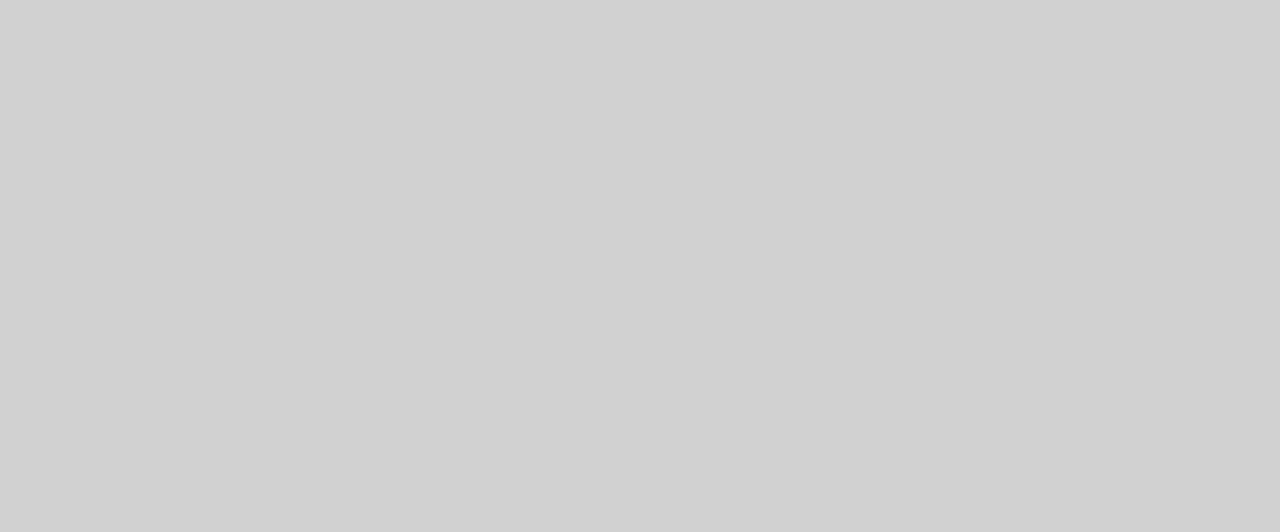
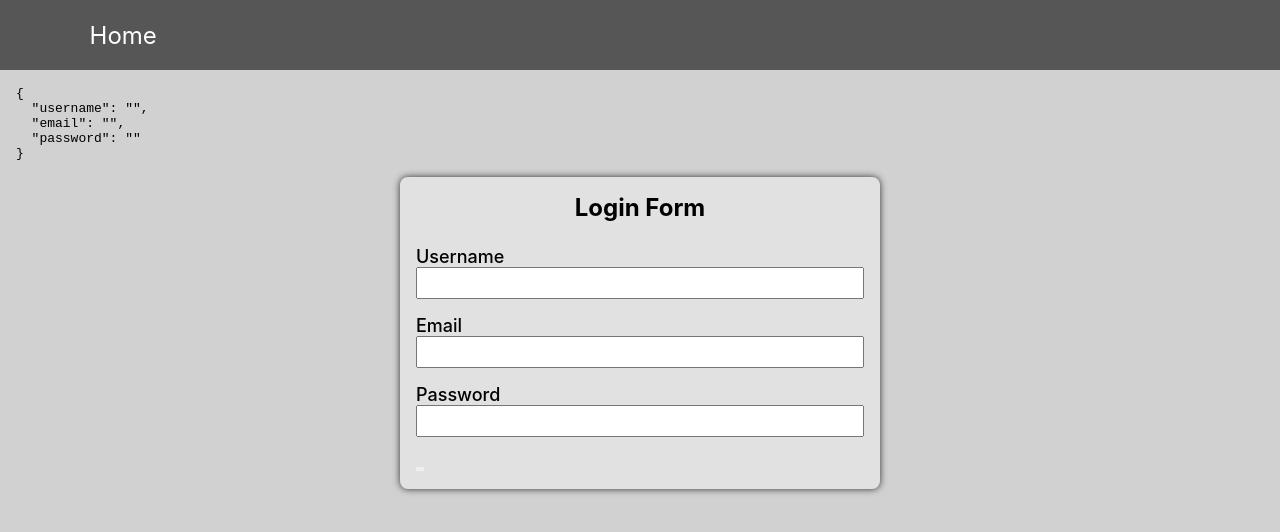
Before and after one commit to KingBogo303/react-practice, a React (Create React App) app: page /loginForm in a window 1280 px wide. Before the commit this address had no page. Shown: the top 532 px of the page. Built offline with nearby package versions, Linux system fonts and the light colour scheme.

Commit message:
created form validation mockup

```diff
--- a/src/App.css
+++ b/src/App.css
@@ -1,52 +1,6 @@
-/* .App {
-  text-align: center;
+.AppContent {
+  display: flex;
+  justify-content: space-between;
+  flex-wrap: wrap;
+  padding: 50px 10%;
 }
-
-.App-logo {
-  height: 40vmin;
-  pointer-events: none;
-}
-
-@media (prefers-reduced-motion: no-preference) {
-  .App-logo {
-    animation: App-logo-spin infinite 20s linear;
-  }
-}
-.App {
-  margin-top: 50px;
-}
-.App-header {
-  background-color: #282c34;
-
-  min-height: 100vh;
-  display: flex;
-  flex-direction: column;
-  align-items: center;
-  justify-content: center;
-  font-size: calc(10px + 2vmin);
-  color: white;
-}
-.container {
-  width: 80%;
-  display: grid;
-  grid-template-columns: 2fr 1fr;
-  max-width: 700px;
-  background-color: rgb(148, 113, 48);
-  margin-inline: auto;
-  box-shadow: 0 0 20px 3px rgba(0, 0, 0, 0.059);
-}
-.left {
-  background-color: rgba(255, 200, 97, 0.973);
-}
-.App-link {
-  color: #61dafb;
-}
-
-@keyframes App-logo-spin {
-  from {
-    transform: rotate(0deg);
-  }
-  to {
-    transform: rotate(360deg);
-  }
-} */
--- a/src/App.js
+++ b/src/App.js
@@ -1,15 +1,23 @@
 import React from "react";
+import "./App.css";
+import { Link } from "react-router-dom";
+
 function App() {
   return (
     <div className="App">
-      <div>
-        <a href="./todo">Todo</a>
-      </div>
-      <div>
-        <a href="./user">User</a>
-      </div>
-      <div>
-        <a href="./newTodo">NewTodo</a>
+      <div className="AppContent">
+        <div>
+          <Link to="./todo">Todo</Link>
+        </div>
+        <div>
+          <Link to="./user">User</Link>
+        </div>
+        <div>
+          <Link to="./newTodo">NewTodo</Link>
+        </div>
+        <div>
+          <Link to="./loginForm">Login Form</Link>
+        </div>
       </div>
     </div>
   );
--- /dev/null
+++ b/src/Projects/Login/LoginForm.js
@@ -0,0 +1,57 @@
+import React, { useState } from "react";
+import styles from "./LoginForm.module.css";
+
+const LoginForm = () => {
+  const initialValues = { username: "", email: "", password: "" };
+  const [formValues, setFormValues] = useState(initialValues);
+
+  const handleChange = (e) => {
+    const { name, value } = e.target;
+    // setFormValues({})
+    setFormValues((prevState) => ({ ...prevState, [name]: value }));
+  };
+  return (
+    <div className={styles.LoginForm}>
+      <pre>{JSON.stringify(formValues, undefined, 2)}</pre>
+      <form className={styles.form}>
+        <h2 className={styles.head}>Login Form</h2>
+        <div className={styles.box}>
+          <label htmlFor="username">Username</label>
+          <input
+            value={formValues.username}
+            onChange={handleChange}
+            type="username"
+            id="username"
+            name="username"
+          />
+        </div>
+        <div className={styles.box}>
+          <label htmlFor="email">Email</label>
+          <input
+            value={formValues.email}
+            onChange={handleChange}
+            type="email"
+            id="email"
+            name="email"
+          />
+        </div>
+        <div className={styles.box}>
+          <label htmlFor="password">Password</label>
+          <input
+            value={formValues.password}
+            onChange={handleChange}
+            type="password"
+            id="password"
+            name="password"
+          />
+        </div>
+        <div className={styles.btn_bx}>
+          <button type="reset"></button>
+          <button type="submit"></button>
+        </div>
+      </form>
+    </div>
+  );
+};
+
+export default LoginForm;
--- /dev/null
+++ b/src/Projects/Login/LoginForm.module.css
@@ -0,0 +1,27 @@
+.LoginForm {
+  padding: 1rem;
+}
+.form {
+  margin-inline: auto;
+  margin-block: 1rem;
+  background-color: #e1e1e1;
+  padding: 1rem;
+  border-radius: 0.5rem;
+  width: 30rem;
+  max-width: 100%;
+  box-shadow: 0 0 7px #303030;
+}
+.box {
+  display: flex;
+  flex-direction: column;
+  margin-bottom: 1rem;
+}
+.box input {
+  font-size: 16px;
+}
+.head {
+  text-align: center;
+  margin-bottom: 1.5rem;
+}
+.btn_bx {
+}
--- a/src/index.css
+++ b/src/index.css
@@ -20,3 +20,15 @@ code {
   font-family: source-code-pro, Menlo, Monaco, Consolas, "Courier New",
     monospace;
 }
+.header {
+  display: flex;
+  align-items: center;
+  height: 70px;
+  padding: 30px 7%;
+  background-color: #565656;
+}
+.header a {
+  font-size: 1.5rem;
+  text-decoration: none;
+  color: #fff;
+}
--- a/src/index.js
+++ b/src/index.js
@@ -7,16 +7,23 @@ import { BrowserRouter, Routes, Route } from "react-router-dom";
 import TodoComponent from "./Projects/Todo/TodoComponent";
 import UserComponent from "./Projects/User/UserComponent";
 import IndexTodo from "./Projects/NewTodo/IndexTodo";
+import LoginForm from "./Projects/Login/LoginForm";
+import { Link } from "react-router-dom";
 
 const root = ReactDOM.createRoot(document.getElementById("root"));
 root.render(
   // <React.StrictMode>
   <BrowserRouter>
+    <div className="header">
+      <Link to="/">Home</Link>
+    </div>
     <Routes>
       <Route element={<App />} path="/" />
       <Route element={<TodoComponent />} path="/todo" />
       <Route element={<UserComponent />} path="/user" />
       <Route element={<IndexTodo />} path="/newTodo" />
+      <Route element={<IndexTodo />} path="/newTodo" />
+      <Route element={<LoginForm />} path="/loginForm" />
     </Routes>
   </BrowserRouter>
   // </React.StrictMode>
```
